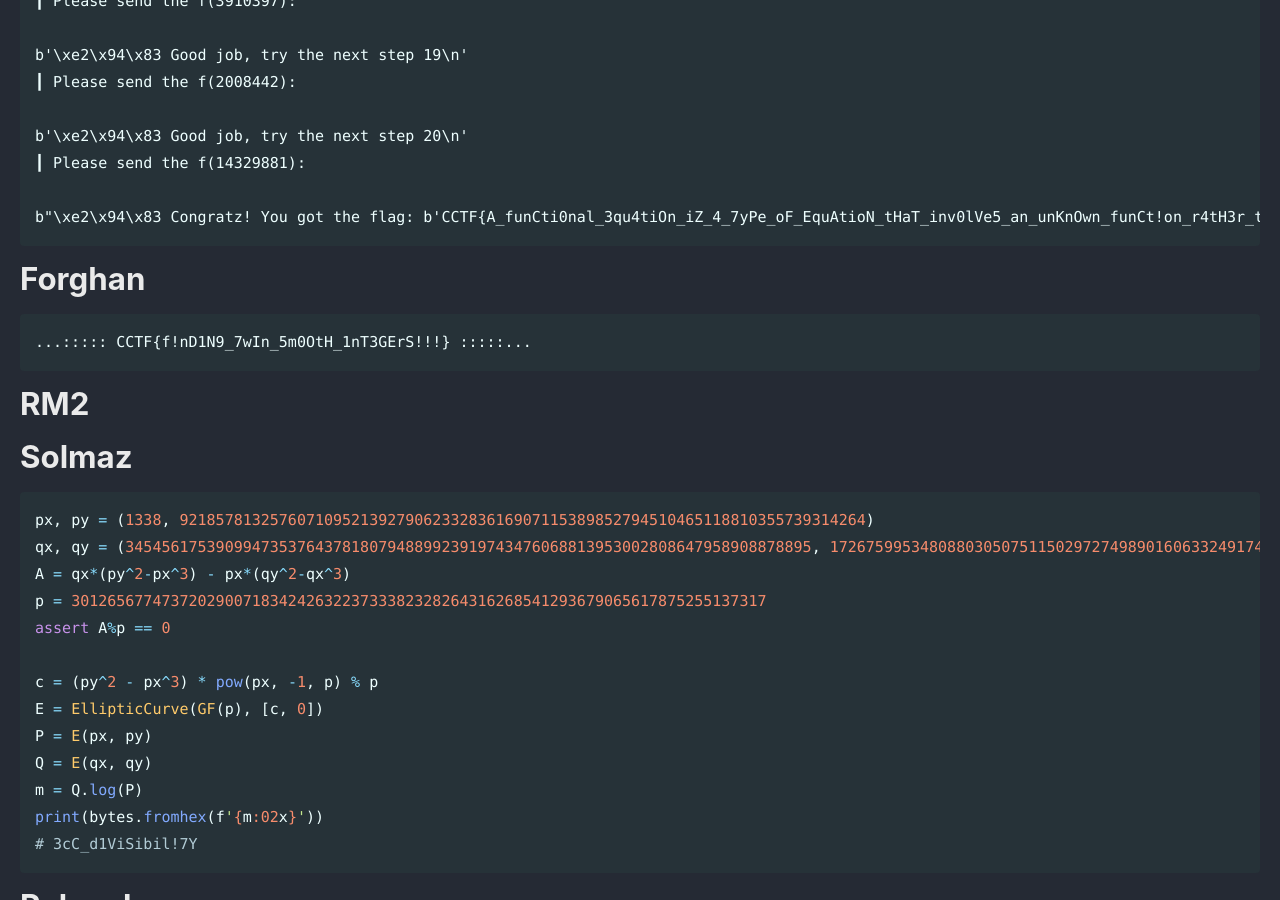
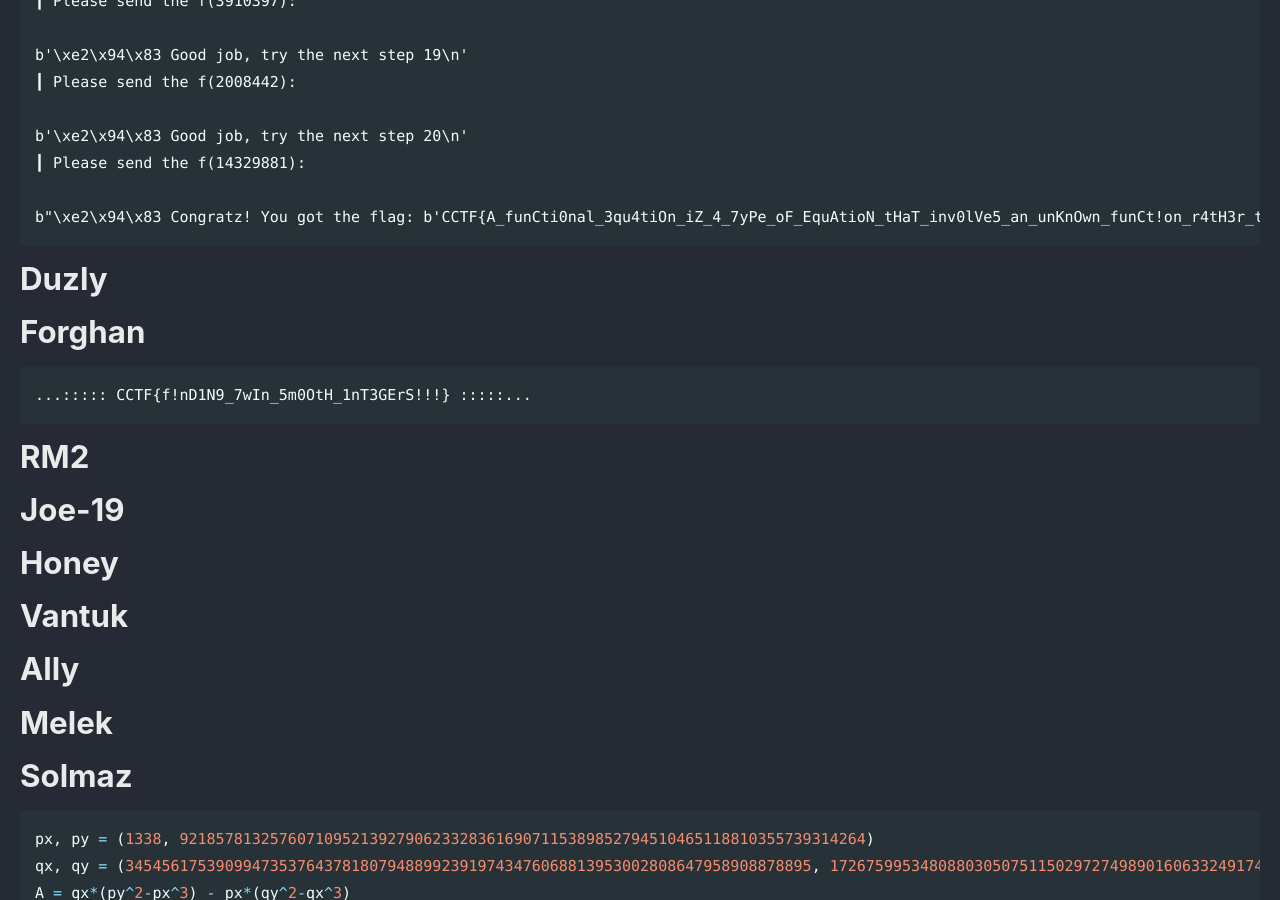
Before and after one commit to Connor-McCartney/Connor-McCartney.github.io, a Jekyll site: the page built from _pages/cryptography/other/CRYPTO-CTF-2024.md, in a window 1280 px wide and 900 px high, scrolled down 3949 px. Built offline with Jekyll 4.4.1, drawn with Linux system fonts in a browser that asks for light colours; cached includes are drawn as plain includes.

Commit message:
Update CRYPTO-CTF-2024.md

````diff
--- a/_pages/cryptography/other/CRYPTO-CTF-2024.md
+++ b/_pages/cryptography/other/CRYPTO-CTF-2024.md
@@ -161,6 +161,8 @@ b'\xe2\x94\x83 Good job, try the next step 20\n'
 b"\xe2\x94\x83 Congratz! You got the flag: b'CCTF{A_funCti0nal_3qu4tiOn_iZ_4_7yPe_oF_EquAtioN_tHaT_inv0lVe5_an_unKnOwn_funCt!on_r4tH3r_thAn_juS7_vArIabl3s!!}'\n"
 ```
 
+# Duzly
+
 # Forghan
 
 ```
@@ -169,8 +171,15 @@ b"\xe2\x94\x83 Congratz! You got the flag: b'CCTF{A_funCti0nal_3qu4tiOn_iZ_4_7yP
 
 # RM2
 
+# Joe-19
 
+# Honey
 
+# Vantuk
+
+# Ally
+
+# Melek
 
 # Solmaz
 
````
